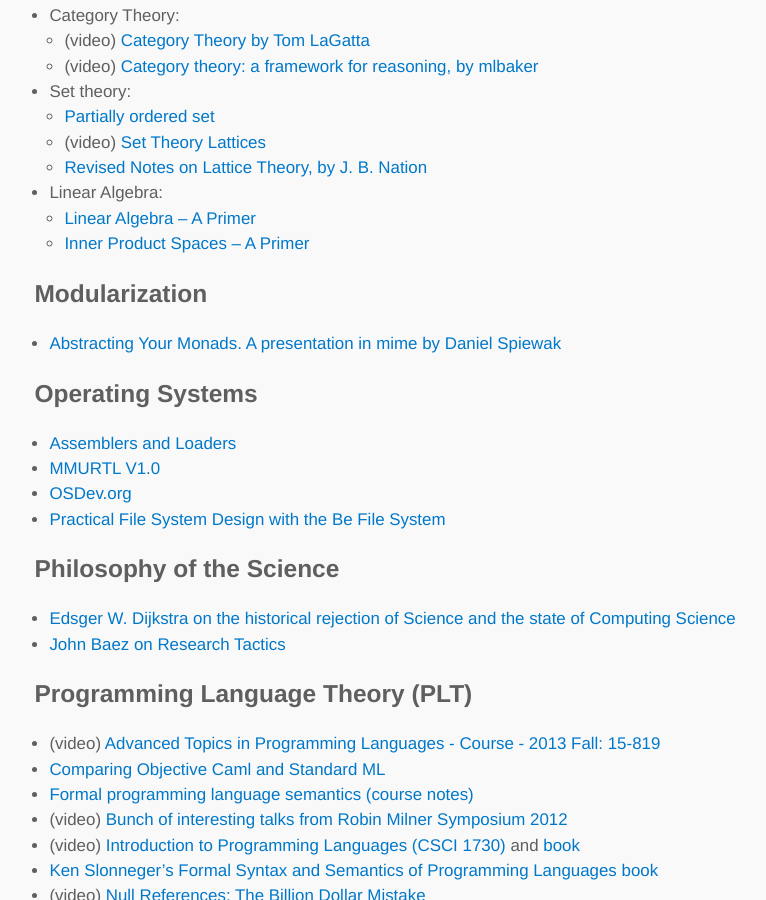
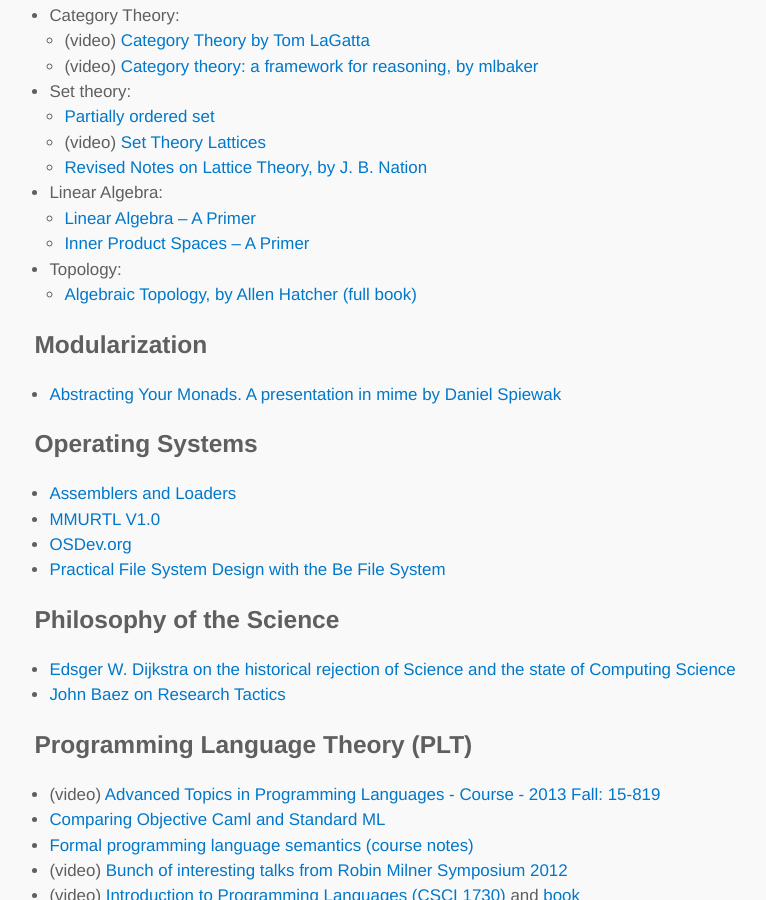
Before and after one commit to lambdatoast/lambdatoast.github.com, a Jekyll site: the page built from cs-resources/index.md, in a window 1280 px wide and 900 px high, scrolled down 5947 px. Shown: the whole window, without its empty margins (200-966 px from the left). Built offline with Jekyll 4.4.1, drawn with Linux system fonts in a browser that asks for light colours.

Commit message:
Update index.md

```diff
--- a/cs-resources/index.md
+++ b/cs-resources/index.md
@@ -219,6 +219,8 @@
   - Linear Algebra:
     + [Linear Algebra – A Primer](http://jeremykun.com/2011/06/19/linear-algebra-a-primer/)
     + [Inner Product Spaces – A Primer](http://jeremykun.com/2011/07/25/inner-product-spaces-a-primer/)
+  - Topology:
+    + [Algebraic Topology, by Allen Hatcher (full book)](http://pi.math.cornell.edu/~hatcher/AT/ATpage.html)
 
 ## Modularization
   - [Abstracting Your Monads. A presentation in mime by Daniel Spiewak](https://dl.dropboxusercontent.com/u/1679797/ScalaSyd/presentation.scala)
```
